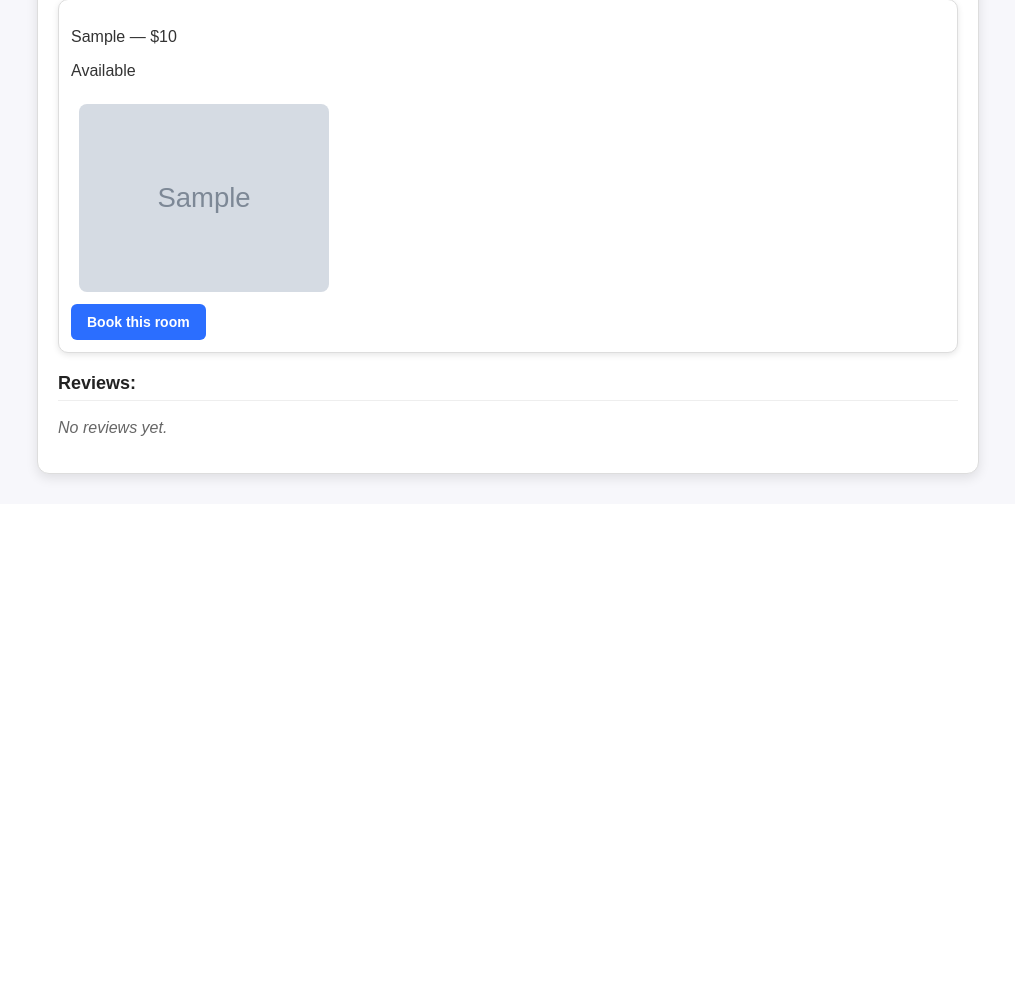
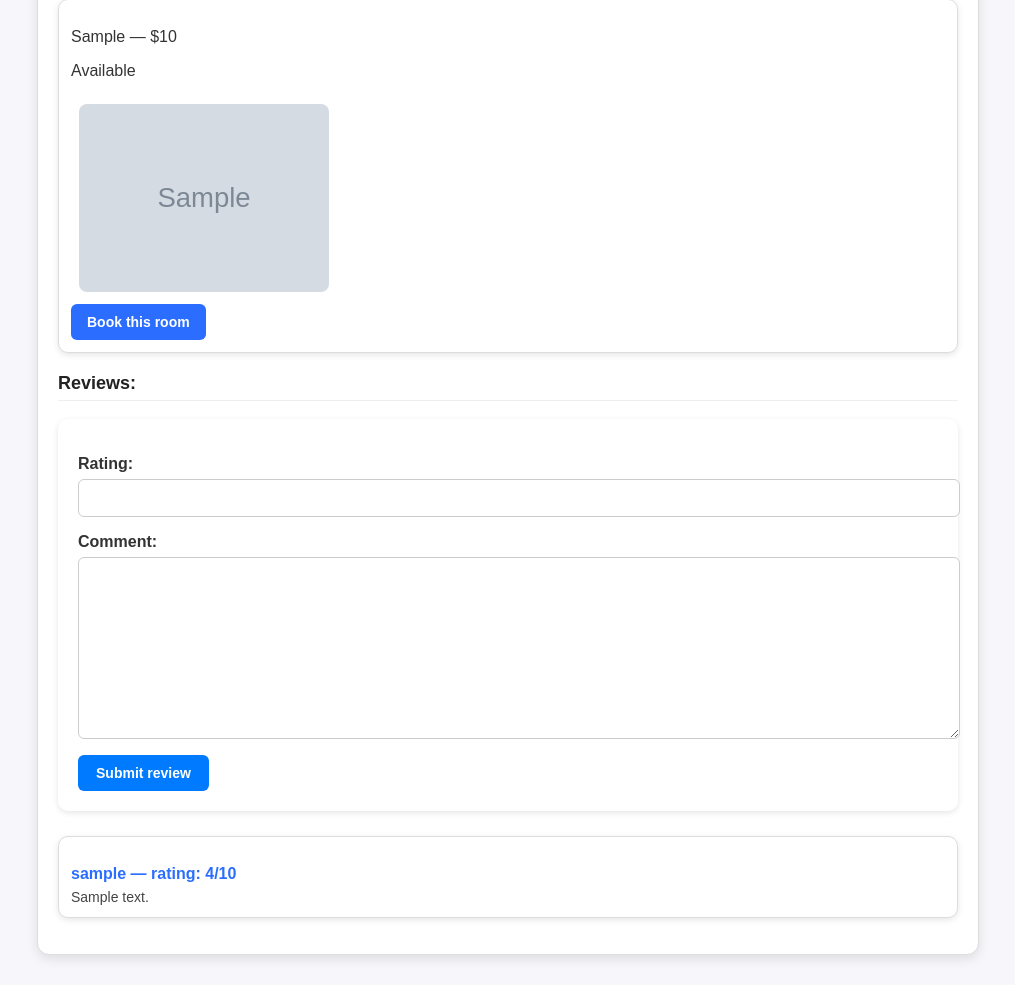
Before and after one commit to K-2-developer/Diploma, a Django app: page /hotel/1/ in a window 1280 px wide. Shown: the part 427-1412 px from the top of the page, without its empty margins (132-1147 px from the left). Before the commit the page ends 910 px from the top, so only its background shows below. Run offline with Django 5.2, Linux system fonts and the light colour scheme; a user stored in the database is signed in; tables that the repository leaves empty hold one stand-in row (values such as "Sample post"); grey boxes marked "Sample" are stand-in pictures.

Commit message:
updated review

```diff
--- a/Hotel/views.py
+++ b/Hotel/views.py
@@ -1,6 +1,5 @@
 from django.contrib.auth.decorators import login_required
 from django.shortcuts import render, get_object_or_404, redirect
-from rest_framework import serializers
 from rest_framework.generics import ListAPIView, RetrieveAPIView
 from Hotel.forms import BookingForm
 from Hotel.models import Hotel, Room, Booking
@@ -8,6 +7,7 @@ from Hotel.serializers import HotelSerializer, RoomSerializer, BookingSerializer
 from users.models import Review
 from django.contrib import messages
 from datetime import datetime
+from users.forms import ReviewForm
 
 
 def index(request):
@@ -19,7 +19,12 @@ def hotel_info(request, hotel_id):
     hotel = get_object_or_404(Hotel, pk=hotel_id)
     rooms = Room.objects.filter(hotel_id=hotel)
     reviews = Review.objects.filter(hotel=hotel)
-    return render(request, 'hotel_info.html', {'hotel': hotel, 'rooms': rooms})
+    return render(request, 'hotel_info.html', {
+        'hotel': hotel,
+        'rooms': rooms,
+        'reviews': reviews,
+        'form': ReviewForm()
+    })
 
 
 @login_required
--- a/static/css/hotel_info.css
+++ b/static/css/hotel_info.css
@@ -128,3 +128,45 @@ body {
 .btn-primary:hover {
     background-color: #2158cc;
 }
+.review-form {
+    background: #ffffff;
+    padding: 20px;
+    border-radius: 10px;
+    margin-bottom: 25px;
+    box-shadow: 0 2px 6px rgba(0,0,0,0.1);
+}
+
+.review-form p {
+    margin-bottom: 12px;
+}
+
+.review-form label {
+    font-weight: 600;
+    display: block;
+    margin-bottom: 6px;
+}
+
+.review-form input[type="number"],
+.review-form textarea {
+    width: 100%;
+    padding: 10px;
+    border: 1px solid #ccc;
+    border-radius: 6px;
+    font-size: 14px;
+    resize: vertical;
+}
+
+.review-form button {
+    background-color: #007bff;
+    color: white;
+    padding: 10px 18px;
+    border: none;
+    border-radius: 6px;
+    cursor: pointer;
+    font-weight: 600;
+    transition: background-color 0.2s ease;
+}
+
+.review-form button:hover {
+    background-color: #0056b3;
+}
--- a/templates/hotel_info.html
+++ b/templates/hotel_info.html
@@ -53,11 +53,22 @@
     </div>
 
 
+
     <h3 class="subtitle">Reviews:</h3>
+    {% if request.user.is_authenticated %}
+    <form method="post" action="{% url 'review' hotel.hotel_id %}" class="review-form">
+        {% csrf_token %}
+        {{ form.as_p }}
+        <button type="submit" class="btn btn-primary">Submit review</button>
+    </form>
+    {% else %}
+    <p class="empty">Login to leave a review</p>
+    {% endif %}
+
     <div class="reviews">
         {% for review in reviews %}
         <div class="review-card">
-            <p class="review-user"><strong>{{ review.user.username }}</strong> — оценка: {{ review.rating }}/5</p>
+            <p class="review-user"><strong>{{ review.user.username }}</strong> — rating: {{ review.rating }}/10</p>
             <p class="review-comment">{{ review.comment }}</p>
         </div>
         {% empty %}
--- a/users/models.py
+++ b/users/models.py
@@ -1,4 +1,5 @@
 from django.contrib.auth.decorators import login_required
+from django.core.validators import MinValueValidator, MaxValueValidator
 from django.db import models
 from django.contrib.auth.models import User
 from Hotel.models import Hotel
@@ -8,7 +9,7 @@ class Review(models.Model):
     review_id = models.AutoField(primary_key=True)
     user = models.ForeignKey(User, on_delete=models.CASCADE)
     comment = models.TextField()
-    rating = models.IntegerField()
+    rating = models.IntegerField(validators=[MinValueValidator(1), MaxValueValidator(10)])
     hotel = models.ForeignKey(Hotel, on_delete=models.CASCADE, related_name='reviews', null=True,blank=True)
     created_at = models.DateTimeField(auto_now_add=True)
     updated_at = models.DateTimeField(auto_now=True)
--- a/users/views.py
+++ b/users/views.py
@@ -43,6 +43,7 @@ def profile(request):
     booking = Booking.objects.filter(user_id=user, deleted = False)
     return render(request, 'profile.html', {'user': user, 'booking': booking})
 
+@login_required()
 def user_logout(request):
     logout(request)
     return redirect('index')
```
Also changed, not shown: users/migrations/0004_alter_review_rating.py (added).
